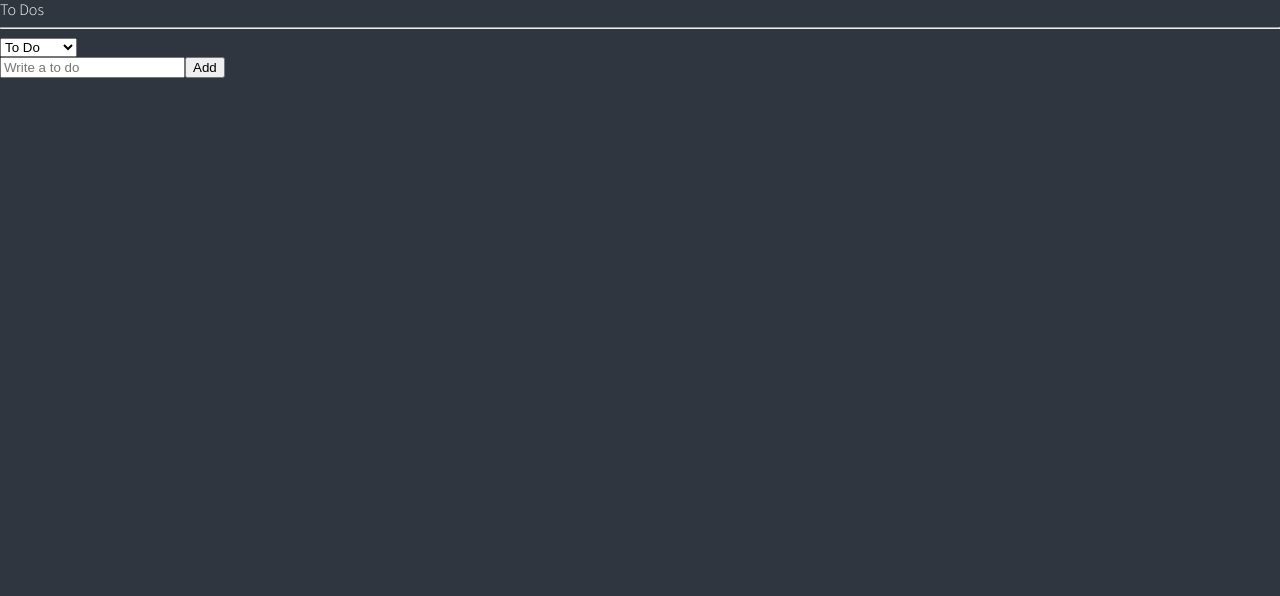
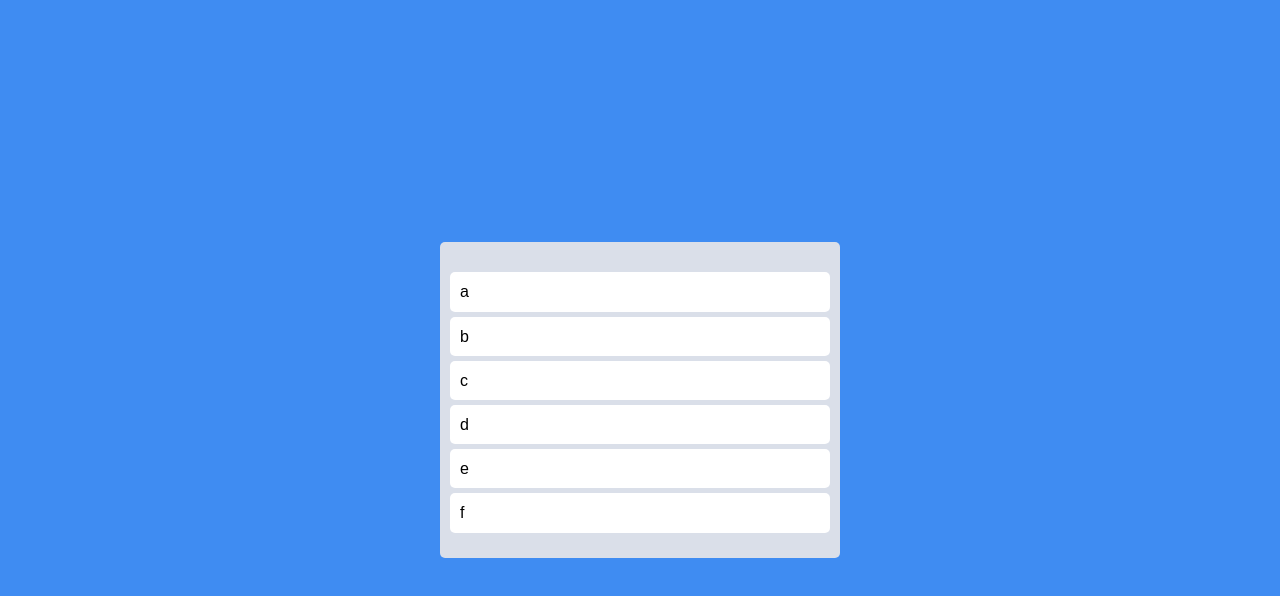
Before and after one commit to soundee10/simple_todo, a React (Create React App) app: page / in a window 1280 px wide. Shown: the top 596 px of the page. Built offline with nearby package versions, Linux system fonts and the light colour scheme.

Commit message:
#2.1 dragging to dos

```diff
--- a/package.json
+++ b/package.json
@@ -11,9 +11,10 @@
     "@types/react": "^18.0.1",
     "@types/react-dom": "^18.0.0",
     "apexcharts": "^3.35.0",
-    "react": "^18.0.0",
+    "react": "^17.0.2",
     "react-apexcharts": "^1.4.0",
-    "react-dom": "^18.0.0",
+    "react-beautiful-dnd": "^13.1.0",
+    "react-dom": "^17.0.2",
     "react-helmet": "^6.1.0",
     "react-hook-form": "^7.29.0",
     "react-query": "^3.34.19",
@@ -49,6 +50,7 @@
     ]
   },
   "devDependencies": {
+    "@types/react-beautiful-dnd": "^13.1.2",
     "@types/react-helmet": "^6.1.5",
     "@types/react-query": "^1.2.9",
     "@types/react-router-dom": "^5.3.3",
--- a/src/App.tsx
+++ b/src/App.tsx
@@ -1,81 +1,74 @@
-import React, { FunctionComponent } from 'react';
-import { createGlobalStyle } from "styled-components";
-import ToDoList from "./components/ToDoList"
+import { copy } from "@testing-library/user-event/dist/types/clipboard";
+import { DragDropContext, Droppable, Draggable, DropResult } from "react-beautiful-dnd";
+import { useRecoilState } from "recoil";
+import styled from "styled-components";
+import { toDoState } from "./atoms";
 
+const Wrapper = styled.div`
+    display: flex;
+    max-width: 480px;
+    width: 100%;
+    margin: 0 auto;
+    justify-content: center;
+    align-items: center;
+    height: 100vh;
+`;
 
+const Boards = styled.div`
+    display: grid;
+    width: 100%;
+    grid-template-columns: repeat(1, 1fr);
+`;
 
-const GlobalStyle = createGlobalStyle`
-@import url('https://fonts.googleapis.com/css2?family=Source+Sans+Pro:wght@300;400&display=swap');
-html, body, div, span, applet, object, iframe,
-h1, h2, h3, h4, h5, h6, p, blockquote, pre,
-a, abbr, acronym, address, big, cite, code,
-del, dfn, em, img, ins, kbd, q, s, samp,
-small, strike, strong, sub, sup, tt, var,
-b, u, i, center,
-dl, dt, dd, menu, ol, ul, li,
-fieldset, form, label, legend,
-table, caption, tbody, tfoot, thead, tr, th, td,
-article, aside, canvas, details, embed,
-figure, figcaption, footer, header, hgroup,
-main, menu, nav, output, ruby, section, summary,
-time, mark, audio, video {
-  margin: 0;
-  padding: 0;
-  border: 0;
-  font-size: 100%;
-  font: inherit;
-  vertical-align: baseline;
-}
-/* HTML5 display-role reset for older browsers */
-article, aside, details, figcaption, figure,
-footer, header, hgroup, main, menu, nav, section {
-  display: block;
-}
-/* HTML5 hidden-attribute fix for newer browsers */
-*[hidden] {
-    display: none;
-}
-body {
-  line-height: 1;
-}
-menu, ol, ul {
-  list-style: none;
-}
-blockquote, q {
-  quotes: none;
-}
-blockquote:before, blockquote:after,
-q:before, q:after {
-  content: '';
-  content: none;
-}
-table {
-  border-collapse: collapse;
-  border-spacing: 0;
-}
-* {
-  box-sizing: border-box;
-}
-body {
-  font-weight: 300;
-  font-family: 'Source Sans Pro', sans-serif;
-  background-color:${(props) => props.theme.bgColor};
-  color:${(props) => props.theme.textColor};
-  line-height: 1.2;
-}
-a {
-  text-decoration:none;
-  color:inherit;
-}
+const Board = styled.div`
+    padding: 20px 10px;
+    padding-top: 30px;
+    background-color: ${(props)=> props.theme.boardColor};
+    border-radius: 5px;
+    min-height: 200px;
+    min-width: 400px;
+`;
+
+const Card = styled.div`
+    border-radius: 5px;
+    margin-bottom: 5px;
+    padding: 10px 10px;
+    background-color: ${(props)=> props.theme.cardColor};
 `;
 
 function App() {
-  return (
-   <>
-    <GlobalStyle/>
-    <ToDoList />
-   </>
+    const [toDos, setToDos] = useRecoilState(toDoState)
+    const onDragEnd = ({draggableId, destination, source}:DropResult) => {
+        if (!destination)   return;
+        setToDos((oldToDos)=>{
+            const toDosCopy = [...oldToDos];
+            toDosCopy.splice(source.index, 1);
+            toDosCopy.splice(destination?.index, 0, draggableId);
+            return toDosCopy;
+        }
+        );
+    };
+    return (
+    <DragDropContext onDragEnd={onDragEnd}>
+        <Boards>
+            <Wrapper>
+                <Droppable droppableId="one">
+                {(magic) => (
+                    <Board ref={magic.innerRef} {...magic.droppableProps}>
+                    {toDos.map((toDo,index) => (<Draggable key={toDo} draggableId={toDo} index={index}>
+                        {(magic) => (
+                        <Card ref={magic.innerRef} {...magic.draggableProps} {...magic.dragHandleProps}>
+                            {toDo}
+                        </Card>
+                        )}
+                    </Draggable>))}
+                    {magic.placeholder}
+                    </Board>
+                )}
+                </Droppable>
+            </Wrapper>
+        </Boards>
+    </DragDropContext>
   );
 }
-
 export default App;
--- a/src/atoms.tsx
+++ b/src/atoms.tsx
@@ -1,27 +1,6 @@
 import { atom, selector } from "recoil";
 
-export interface IToDo {
-    id: number;
-    text: string;
-    category: "TO_DO"|"ON_GOING"|"DONE";
-}
-
-export const toDoState = atom<IToDo[]>({
-    key:"toDo",
-    default: [],
+export const toDoState = atom({
+    key: "toDo",
+    default: ["a","b","c","d","e","f"],
 });
-
-export const categoryState = atom({
-    key:"category",
-    default: "TO_DO",
-});
-
-export const toDoSelector = selector({
-    key: "toDoSelector",
-    get: ({get}) =>{
-        const toDos = get(toDoState);
-        const category = get(categoryState);
-        return toDos.filter((toDo)=>toDo.category===category);
-    }
-}
-);
--- a/src/components/CreateToDo.tsx
+++ /dev/null
@@ -1,27 +0,0 @@
-import { useForm } from "react-hook-form";
-import { useSetRecoilState } from "recoil";
-import { toDoState } from "../atoms";
-
-interface IForm {
-    toDo: string;
-}
-
-function CreateToDo(){
-    const setToDos = useSetRecoilState(toDoState)
-    const { register, handleSubmit, setValue} = useForm<IForm>();
-
-    const handleValid = ({toDo}: IForm) =>{
-        setToDos((oldToDos) => [{text: toDo, category:"TO_DO", id:Date.now()}, ...oldToDos])
-        setValue("toDo", "");
-    };
-
-
-    return (
-    <form
-        onSubmit={handleSubmit(handleValid)}>
-            <input {...register("toDo", {required: "todo required"})} placeholder="Write a to do" />
-            <button>Add</button>
-    </form>
-    );
-}
-export default CreateToDo;
--- a/src/components/ToDo.tsx
+++ /dev/null
@@ -1,25 +0,0 @@
-import React from "react";
-import { useSetRecoilState } from "recoil";
-import { IToDo, toDoState } from "../atoms";
-
-function ToDo({text, category, id}:IToDo){
-    const setToDos = useSetRecoilState(toDoState)
-    const onClick = (event: React.MouseEvent<HTMLButtonElement>) =>{
-        const {currentTarget: {name},} = event;
-        setToDos((oldToDos)=>{
-            const targetIndex = oldToDos.findIndex((toDo)=> toDo.id === id);
-            const oldToDo = oldToDos[targetIndex];
-            const newToDo = {text, id, category:name};
-            return oldToDos;
-        });
-    }
-    return (
-        <li>
-            <span>{text}</span>
-            {category !== "TO_DO" && <button name="TO_DO" onClick={onClick}>To Do</button>}
-            {category !== "ON_GOING" && <button name="ON_GOING" onClick={onClick}>Ongoing</button>}
-            {category !== "DONE" && <button name="DONE" onClick={onClick}>Done</button>}
-        </li>
-    );
-}
-export default ToDo;
--- a/src/components/ToDoList.tsx
+++ /dev/null
@@ -1,28 +0,0 @@
-import React, { useState } from "react";
-import { atom, useRecoilState, useRecoilValue} from "recoil";
-import { categoryState, toDoSelector, toDoState } from "../atoms";
-import CreateToDo from "./CreateToDo";
-import ToDo from "./ToDo";
-
-
-
-function ToDoList(){
-    const toDos = useRecoilValue(toDoSelector);
-    const [category, setCategory] = useRecoilState(categoryState);
-    const onInput = (event:React.FormEvent<HTMLSelectElement>) => {
-        setCategory(event.currentTarget.value);
-    };
-    return (<div>
-        <h1>To Dos</h1>
-        <hr />
-        <select value={category} onInput={onInput}>
-            <option value="TO_DO">To Do</option>
-            <option value="ONGOING">On going</option>
-            <option value="DONE">Done</option>
-        </select>
-            <CreateToDo />
-            {toDos?.map((toDo)=>(<ToDo key={toDo.id} {...toDo}/>))}
-    </div>
-    )
-}
-export default ToDoList;
--- a/src/index.tsx
+++ b/src/index.tsx
@@ -1,15 +1,80 @@
 import React from "react";
 import ReactDOM from "react-dom";
 import { RecoilRoot } from "recoil";
-import { ThemeProvider } from "styled-components";
+import { createGlobalStyle, ThemeProvider } from "styled-components";
 import App from "./App";
 import { darkTheme } from "./theme";
 
+const GlobalStyle = createGlobalStyle`
+@import url('https://fonts.googleapis.com/css2?family=Source+Sans+Pro:wght@300;400&display=swap');
+html, body, div, span, applet, object, iframe,
+h1, h2, h3, h4, h5, h6, p, blockquote, pre,
+a, abbr, acronym, address, big, cite, code,
+del, dfn, em, img, ins, kbd, q, s, samp,
+small, strike, strong, sub, sup, tt, var,
+b, u, i, center,
+dl, dt, dd, menu, ol, ul, li,
+fieldset, form, label, legend,
+table, caption, tbody, tfoot, thead, tr, th, td,
+article, aside, canvas, details, embed,
+figure, figcaption, footer, header, hgroup,
+main, menu, nav, output, ruby, section, summary,
+time, mark, audio, video {
+  margin: 0;
+  padding: 0;
+  border: 0;
+  font-size: 100%;
+  font: inherit;
+  vertical-align: baseline;
+}
+/* HTML5 display-role reset for older browsers */
+article, aside, details, figcaption, figure,
+footer, header, hgroup, main, menu, nav, section {
+  display: block;
+}
+/* HTML5 hidden-attribute fix for newer browsers */
+*[hidden] {
+    display: none;
+}
+body {
+  line-height: 1;
+}
+menu, ol, ul {
+  list-style: none;
+}
+blockquote, q {
+  quotes: none;
+}
+blockquote:before, blockquote:after,
+q:before, q:after {
+  content: '';
+  content: none;
+}
+table {
+  border-collapse: collapse;
+  border-spacing: 0;
+}
+* {
+  box-sizing: border-box;
+}
+body {
+  font-weight: 300;
+  font-family: 'Source Sans Pro', sans-serif;
+  background-color:${(props) => props.theme.bgColor};
+  color: black;
+  line-height: 1.2;
+}
+a {
+  text-decoration:none;
+  color:inherit;
+}
+`;
 
 ReactDOM.render(
   <React.StrictMode>
     <RecoilRoot>
       <ThemeProvider theme={darkTheme}>
+        <GlobalStyle />
         <App />
       </ThemeProvider>
     </RecoilRoot>
--- a/src/styled.d.ts
+++ b/src/styled.d.ts
@@ -2,9 +2,8 @@ import "styled-components";
 
 declare module "styled-components" {
   export interface DefaultTheme {
-    textColor: string;
     bgColor: string;
-    accentColor: string;
-    cardBgColor: string;
+    boardColor: string;
+    cardColor: string;
   }
 }
--- a/src/theme.tsx
+++ b/src/theme.tsx
@@ -1,8 +1,7 @@
 import { DefaultTheme } from "styled-components";
 
 export const darkTheme: DefaultTheme = {
-  bgColor: "#2f3640",
-  textColor: "white",
-  accentColor: "#9c88ff",
-  cardBgColor: "transparent",
+  bgColor: "#3F8CF2",
+  boardColor: "#DADFE9",
+  cardColor: "white",
 };
```
Also changed, not shown: 1 other file (tests, documents, lock files or other folders).
